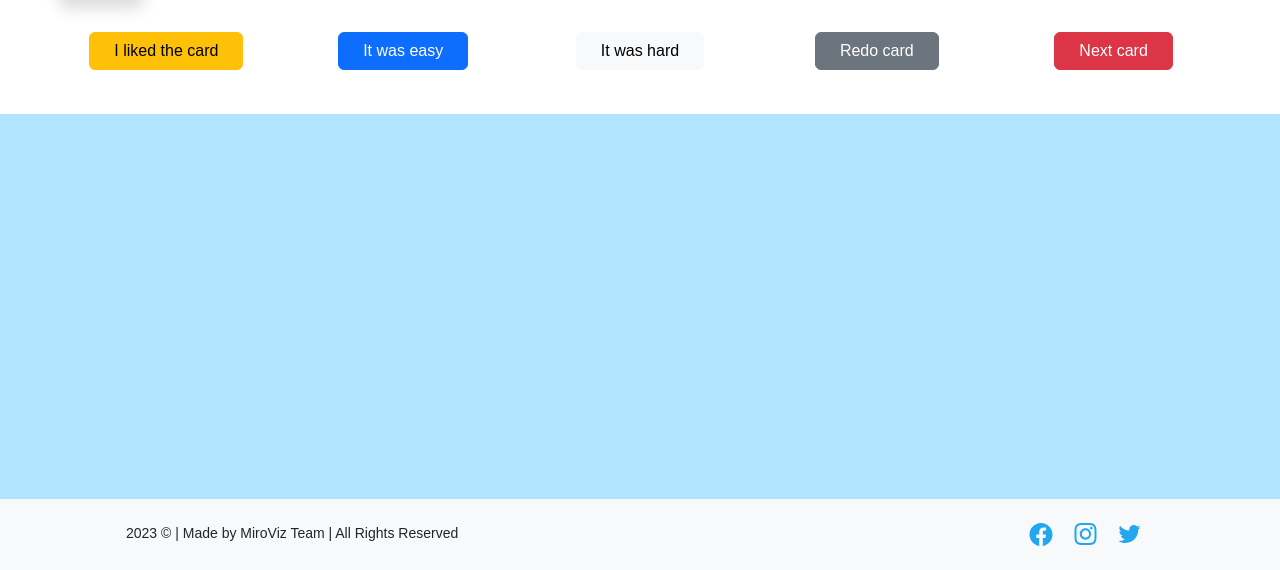
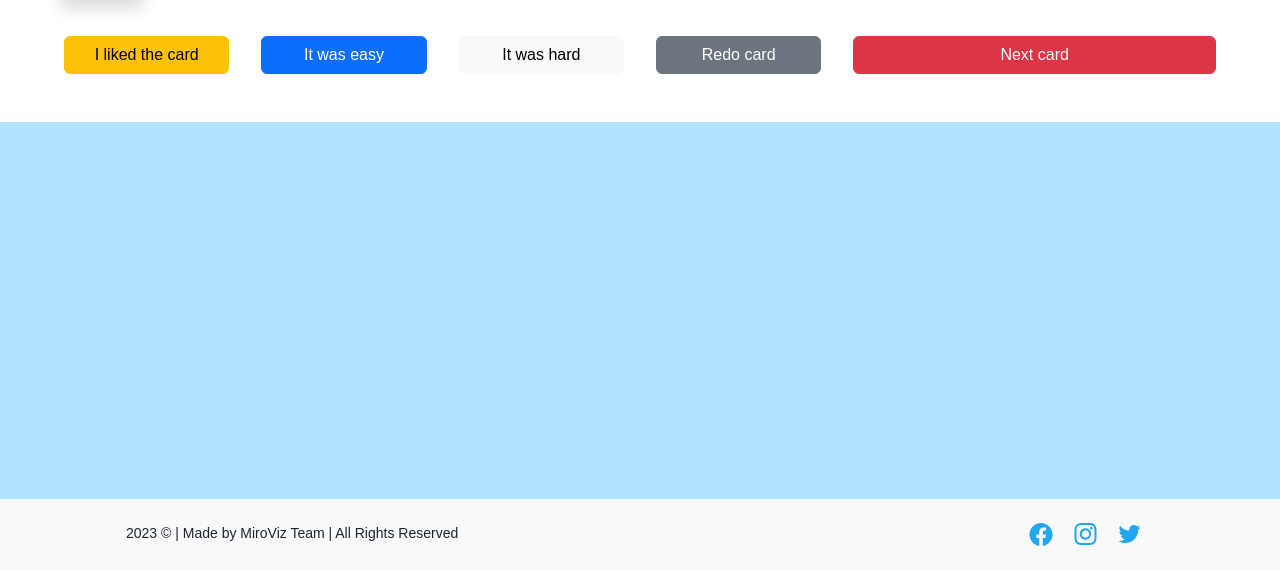
Before and after one commit to juanrios15/test_mrv, a Django app: template shells/templates/shell_resolution.html in a window 1280 px wide. Shown: the part 230-800 px from the top of the page. Run offline with Django 4.2, Linux system fonts and the light colour scheme; the template is opened without the code that fills it, so the values that code supplies are empty; some libraries are stand-ins or nearby versions.

Commit message:
added: responsive resolution and leaderboard views

```diff
--- a/shells/templates/shell_resolution.html
+++ b/shells/templates/shell_resolution.html
@@ -2,7 +2,7 @@
 {% load static %}
 
 {% block left_side %}
-<div class="row size_subtitle py-3 px-5">
+<div class="row size_subtitle py-3 px-2 px-md-5">
     <div class="col-12 col-md-6">{{ usershell.shell.title }}</div>
     <div class="col-12 col-md-6 text-end">Card {{ current_session_shell }} of {{ shell_count }}</div>
 </div>
@@ -18,36 +18,48 @@
     </div>
     <div class="col-12 pb-5 pb-md-1">
         <div class="row py-4 text-center">
-            <div class="col">
+            <div class="col-6 col-md-2">
+                <div class="row px-3 py-1">
                     <button class="btn btn-warning px-md-4" hx-get="{% url 'shells_app:user-shell-liked' usershell.id %}"
                         hx-target="#liked-message">I liked the card</button>
                     <div id="liked-message"></div>
                 </div>
-            <div class="col">
+            </div>
+            <div class="col-6 col-md-2">
+                <div class="row px-3 py-1">
                     <button class="btn btn-primary px-md-4" hx-get="{% url 'shells_app:user-shell-easy' usershell.id %}"
                         hx-target="#easy-message">It was easy</button>
                         <div id="easy-message"></div>
                 </div>
-            <div class="col">
+            </div>
+            <div class="col-6 col-md-2">
+                <div class="row px-3 py-1">
                     <button class="btn btn-light px-md-4" hx-get="{% url 'shells_app:user-shell-hard' usershell.id %}"
                         hx-target="#hard-message">It was hard</button>
                     <div id="hard-message"></div>
                 </div>
-            <div class="col">
+            </div>
+            <div class="col-6 col-md-2">
+                <div class="row px-3 py-1">
                     <a class="btn btn-secondary px-4" href="{% url 'shells_app:user-shell-detail' usershell.id %}">Redo card</a>
                 </div>
+            </div>
             {% if is_last_shell %}
-            <div class="col">
+            <div class="col-12 col-md-4">
+                <div class="row px-3 py-1">
                     <a href="{% url 'shells_app:next-card' usershell.id %}" class="btn btn-danger px-4"
                         onclick="localStorage.setItem('AnonymousUser', 'true');">
                         Finish
                     </a>
                 </div>
+            </div>
             {% else %}
-            <div class="col">
+            <div class="col-12 col-md-4">
+                <div class="row px-3 py-1">
                     <a href="{% url 'shells_app:next-card' usershell.id %}" class="btn btn-danger px-4">
                         Next card
                     </a>
+                </div>
             </div>
             {% endif %}
         </div>
```
Also changed, not shown: shells/templates/shell_instruction.html (+6 -4 lines), shells/templates/trainer_leaderboard.html (+8 -4 lines). Lines whose indentation alone changed are shown as unchanged.
